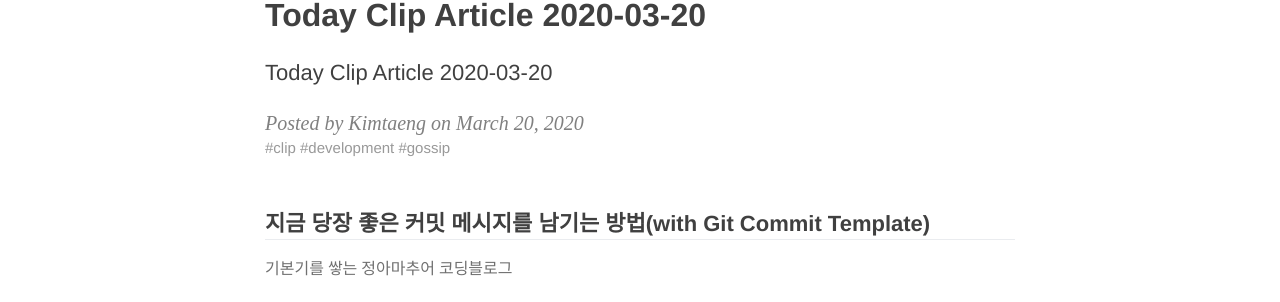
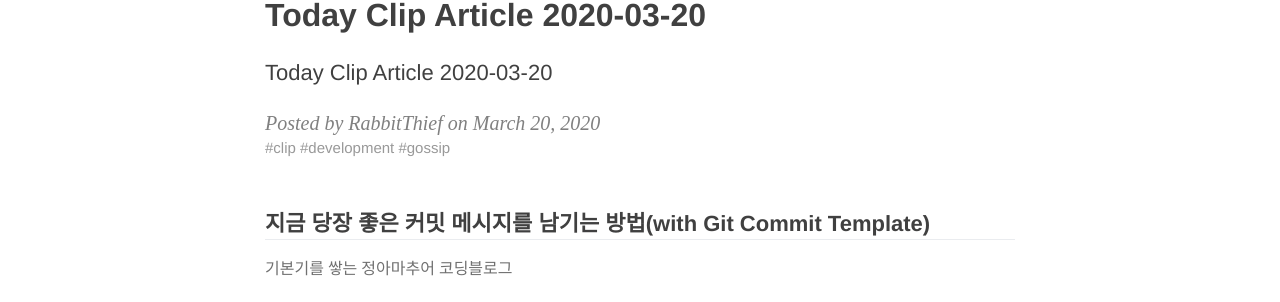
Before and after one commit to RabbitThief37/rabbitthief37.github.io, a Jekyll site: the page built from _posts/2020-03-20-cl-today.md, in a window 1280 px wide and 1290 px high. Shown: the part 147-449 px from the top of the window. Built offline with Jekyll 4.4.1, drawn with Linux system fonts in a browser that asks for light colours; nearby versions of some CDN libraries; some web fonts are replaced; comment, search, counter and statistics services are not loaded.

Commit message:
change author

```diff
--- a/_includes/header.html
+++ b/_includes/header.html
@@ -17,7 +17,7 @@
                         {% endif %}
 
                         {% if include.type == "post" %}
-                        <span class="post-meta">Posted by Kimtaeng on {{ page.date | date: "%B %-d, %Y" }}</span>
+                        <span class="post-meta">Posted by RabbitThief on {{ page.date | date: "%B %-d, %Y" }}</span>
                         {% endif %}
                         {% if page.tags.size > 0 %}
                         <div class="blog-tags">#{{page.tags | join: "  #" }}</div>
```
